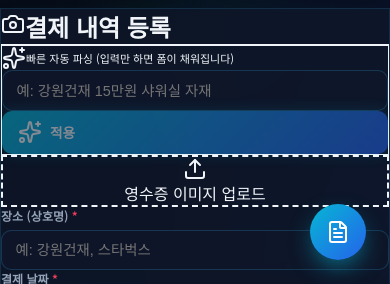
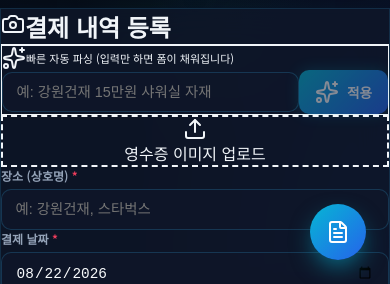
Before and after one commit to 2000BOH/Spa-CardFlow, a React (Vite) app: page / in a window 390 px wide. Shown: the part 560-844 px from the top of the page. Built offline with nearby package versions, Linux system fonts and the light colour scheme; no server answers; the database is empty.

Commit message:
fix: resolve image upload bug on mobile, fix FAB z-index, force 1-row layout

```diff
--- a/src/components/ExpenseForm.tsx
+++ b/src/components/ExpenseForm.tsx
@@ -117,13 +117,18 @@ export const ExpenseForm: React.FC<ExpenseFormProps> = ({
         const compressedDataUrl = canvas.toDataURL('image/jpeg', 0.85);
         setReceiptImage(compressedDataUrl);
 
-        // DataURL을 File 객체로 변환하여 Storage 업로드용으로 준비
-        fetch(compressedDataUrl)
-          .then((res) => res.blob())
-          .then((blob) => {
-            const compressedFile = new File([blob], `compressed_${file.name.replace(/\.[^/.]+$/, "")}.jpg`, { type: 'image/jpeg' });
-            setReceiptFile(compressedFile);
-          });
+        // 모바일 호환성을 위해 fetch 대신 수동으로 base64 변환 후 Blob 추출
+        const byteString = atob(compressedDataUrl.split(',')[1]);
+        const mimeString = compressedDataUrl.split(',')[0].split(':')[1].split(';')[0];
+        const ab = new ArrayBuffer(byteString.length);
+        const ia = new Uint8Array(ab);
+        for (let i = 0; i < byteString.length; i++) {
+            ia[i] = byteString.charCodeAt(i);
+        }
+        const blob = new Blob([ab], { type: mimeString });
+
+        const compressedFile = new File([blob], `compressed_${file.name.replace(/\.[^/.]+$/, "")}.jpg`, { type: 'image/jpeg' });
+        setReceiptFile(compressedFile);
 
         // OCR 파싱 시뮬레이션
         const parsed = parseReceiptImageSimulation(file.name);
@@ -230,7 +235,7 @@ export const ExpenseForm: React.FC<ExpenseFormProps> = ({
           <Sparkles className="w-3.5 h-3.5" />
           빠른 자동 파싱 (입력만 하면 폼이 채워집니다)
         </label>
-        <div className="flex flex-col sm:flex-row gap-3">
+        <div className="flex flex-row items-center gap-2">
           <input
             type="text"
             value={quickInput}
@@ -248,7 +253,7 @@ export const ExpenseForm: React.FC<ExpenseFormProps> = ({
             type="button"
             onClick={() => handleQuickTextParse()}
             disabled={!quickInput.trim()}
-            className="btn-primary bg-gradient-to-r from-amber-500/80 to-rose-500/80 hover:from-amber-500 hover:to-rose-500 border-none shadow-glow text-white px-5 py-2.5 rounded-xl disabled:opacity-50 font-semibold"
+            className="btn-primary bg-gradient-to-r from-amber-500/80 to-rose-500/80 hover:from-amber-500 hover:to-rose-500 border-none shadow-glow text-white px-4 py-2.5 rounded-xl disabled:opacity-50 font-semibold shrink-0"
           >
             <Sparkles className="w-4 h-4 mr-1.5" />
             적용
@@ -275,7 +280,7 @@ export const ExpenseForm: React.FC<ExpenseFormProps> = ({
         >
           {receiptImage ? (
             <div className="relative w-full flex justify-center bg-slate-950/20 p-2 rounded-xl">
-              <img src={receiptImage} alt="영수증 미리보기" className="max-h-56 object-contain rounded-lg shadow-md" />
+              <img src={receiptImage} alt="영수증 미리보기" className="max-h-24 object-contain rounded-lg shadow-md" />
               <div className="absolute inset-0 bg-slate-950/40 opacity-0 group-hover:opacity-100 transition-opacity flex items-center justify-center rounded-lg backdrop-blur-sm">
                 <span className="text-white font-semibold flex items-center gap-2">
                   <RotateCcw className="w-4 h-4" /> 사진 다시 선택
--- a/src/index.css
+++ b/src/index.css
@@ -391,7 +391,7 @@ body {
   position: fixed;
   bottom: 1.5rem;
   right: 1.5rem;
-  z-index: 50;
+  z-index: 9999;
   border-radius: 9999px;
   padding: 1rem;
   box-shadow: 0 10px 25px -5px rgba(6, 182, 212, 0.6);
```
